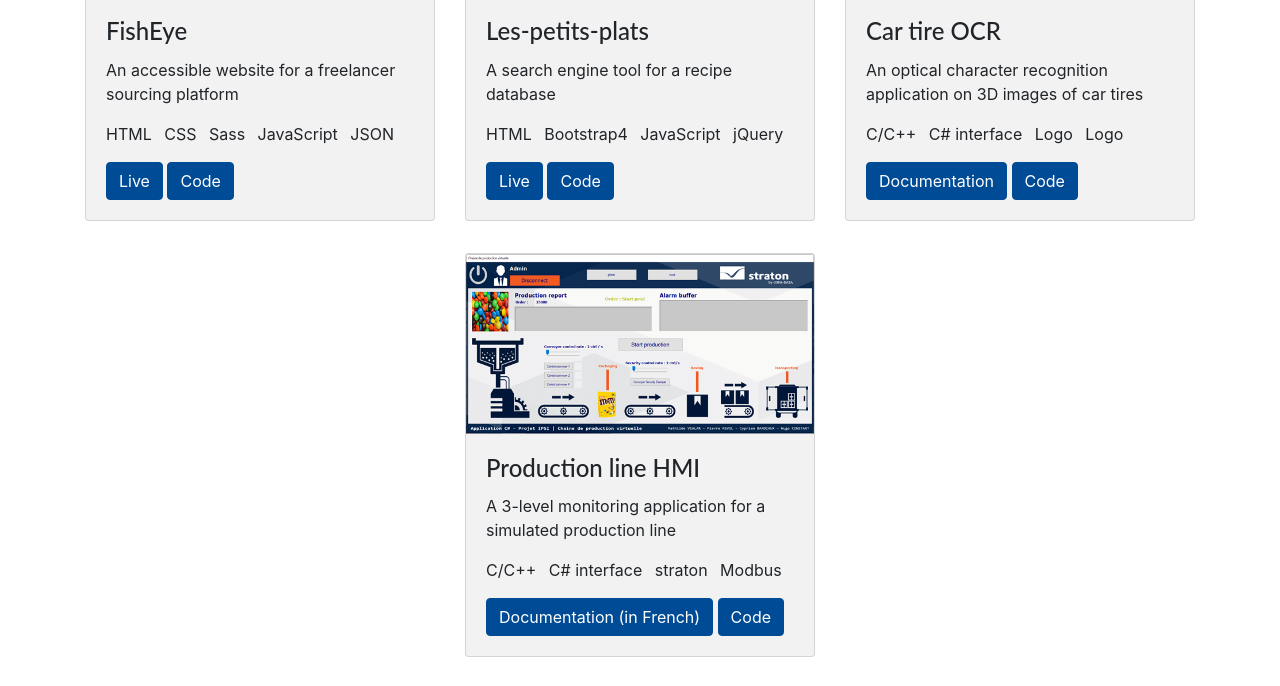
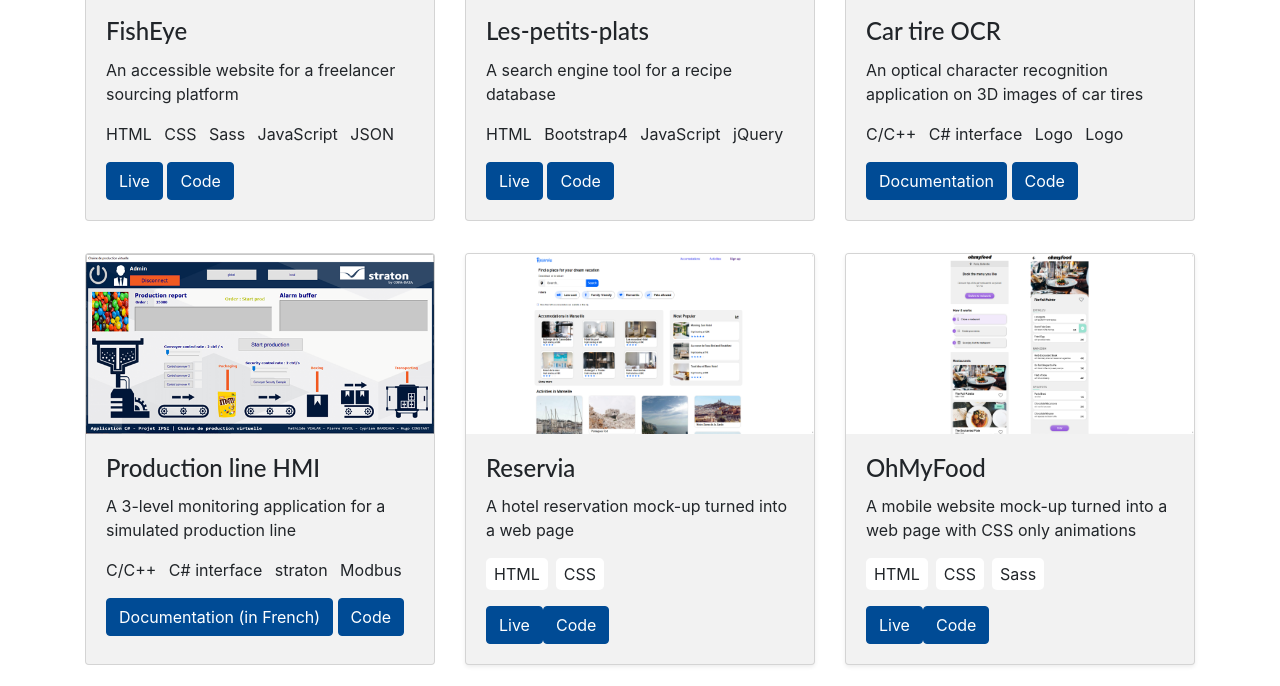
Before and after one commit to Hugolainen/Portfolio, a website: page index.html in a window 1280 px wide. Shown: the part 1546-2232 px from the top of the page. Drawn offline with nearby package versions, Linux system fonts and the light colour scheme.

Commit message:
Automatic generation is debugued

```diff
--- a/index.html
+++ b/index.html
@@ -220,5 +220,7 @@
     <script src="https://code.jquery.com/jquery-3.3.1.slim.min.js" integrity="sha384-q8i/X+965DzO0rT7abK41JStQIAqVgRVzpbzo5smXKp4YfRvH+8abtTE1Pi6jizo" crossorigin="anonymous"></script>
     <script src="https://cdnjs.cloudflare.com/ajax/libs/popper.js/1.14.7/umd/popper.min.js" integrity="sha384-UO2eT0CpHqdSJQ6hJty5KVphtPhzWj9WO1clHTMGa3JDZwrnQq4sF86dIHNDz0W1" crossorigin="anonymous"></script>
     <script src="https://stackpath.bootstrapcdn.com/bootstrap/4.3.1/js/bootstrap.min.js" integrity="sha384-JjSmVgyd0p3pXB1rRibZUAYoIIy6OrQ6VrjIEaFf/nJGzIxFDsf4x0xIM+B07jRM" crossorigin="anonymous"></script>
+
+    <script src= "projectGallery.js"></script>
   </body>
 </html>
--- a/projectGallery.js
+++ b/projectGallery.js
@@ -21,18 +21,19 @@ getAsync().then((data) =>
 // RecipeCard gallery element generation
 function generateCardGallery(galleryElement, cardDatalist, type){
     for(let i=0; i<cardDatalist.length;i++){
-        galleryElement.append(generateCard(cardDatalist[i], type));
+        galleryElement.append(generateProjectCard(cardDatalist[i], type));
     }
 }
 
 function generateProjectCard(cardData, type)
 {
     var card = $("<div> </div>");
-    card.addClass("card bg-info border-light shadow-sm my-3");
-    card.attr("width", "350px");
+    card.addClass("card bg-info shadow-sm my-3");
+    card.attr("style", "width:350px");
 
     // Placeholder image
     var image=$("<img src=\"" + cardData.img + "\" class=\"card-img-top\" alt=\"" + cardData.title + "\">");
+    image.attr("style", "height:180px");
 
     // Card-body
     var cardBody =  $("<div> </div>");
@@ -76,7 +77,7 @@ function generateProjectCard(cardData, type)
 
     cardBody.append(title);
     cardBody.append(desc);
-    cardBody.append(taglist);
+    cardBody.append(tagList);
     cardBody.append(buttonView);
     cardBody.append(buttonCode);
 
```
